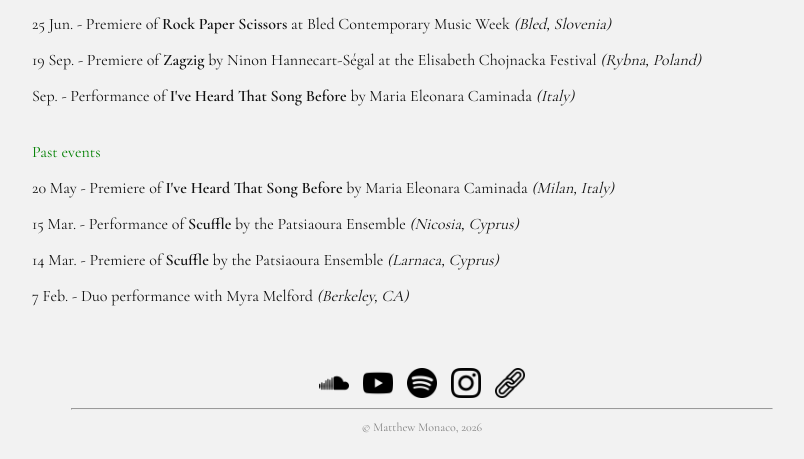
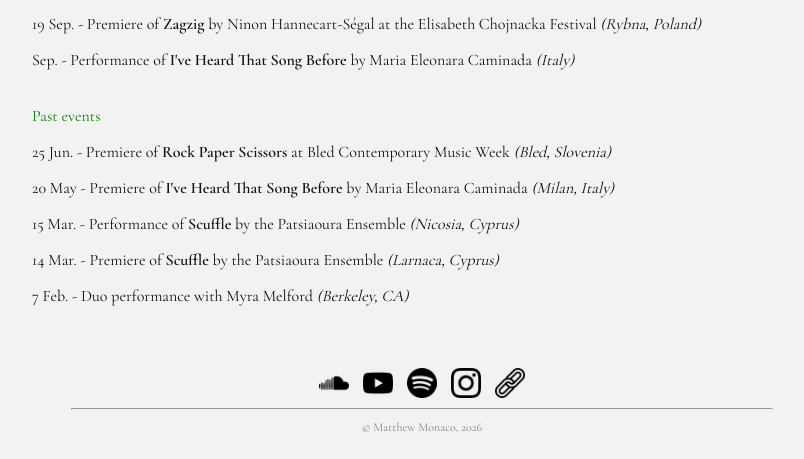
Before and after one commit to matthew-monaco/matthew-monaco.github.io, a Jekyll site: the page built from index.md, in a window 1280 px wide. Shown: the part 487-946 px from the top of the page, without its empty margins (218-1022 px from the left). Built offline with Jekyll 4.4.1, drawn with Linux system fonts in a browser that asks for light colours.

```diff
--- a/index.md
+++ b/index.md
@@ -12,13 +12,13 @@ I am a Paris-based composer and pianist, originally from New Jersey. Feel free t
 
 <a style="color: green">Upcoming events</a>
 
-<p>25 Jun. - Premiere of <strong>Rock Paper Scissors</strong> at Bled Contemporary Music Week <em>(Bled, Slovenia)</em></p>
 <p>19 Sep. -  Premiere of <strong>Zagzig</strong> by Ninon Hannecart-Ségal at the Elisabeth Chojnacka Festival <em>(Rybna, Poland)</em></p>
 <p>Sep. - Performance of <strong>I've Heard That Song Before</strong> by Maria Eleonara Caminada <em>(Italy)</em></p>
 
 <br>
 <a style="color: green">Past events</a>
 
+<p>25 Jun. - Premiere of <strong>Rock Paper Scissors</strong> at Bled Contemporary Music Week <em>(Bled, Slovenia)</em></p>
 <p>20 May - Premiere of <strong>I've Heard That Song Before</strong> by Maria Eleonara Caminada <em>(Milan, Italy)</em></p>
 <p>15 Mar. - Performance of <strong>Scuffle</strong> by the Patsiaoura Ensemble <em>(Nicosia, Cyprus)</em></p>
 <p>14 Mar. - Premiere of <strong>Scuffle</strong> by the Patsiaoura Ensemble <em>(Larnaca, Cyprus)</em></p>
```
